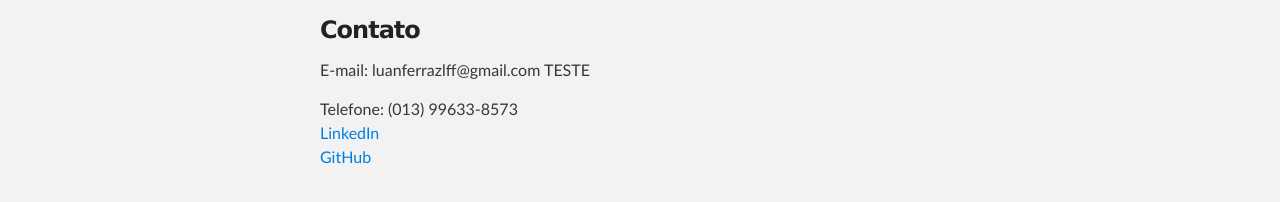
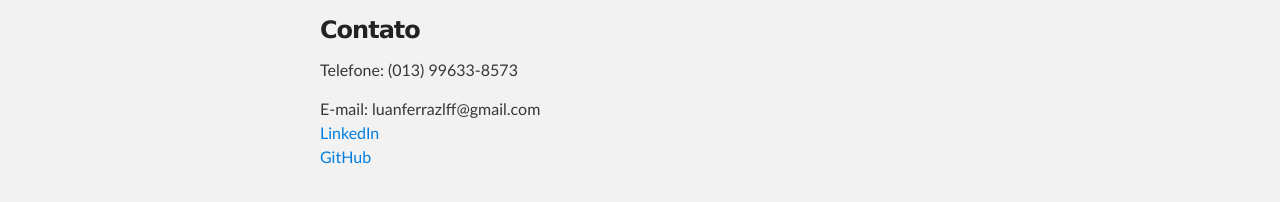
Before and after one commit to LuanFerraz/luanferraz.github.io, a plain HTML site: page index.html in a window 1280 px wide. Shown: the part 1926-2128 px from the top of the page. Drawn offline with Linux system fonts and the light colour scheme.

Commit message:
Update index.html

```diff
--- a/index.html
+++ b/index.html
@@ -110,8 +110,9 @@ Inglês avançado. </p></li>
 </ul>
 <h3>
 <a id="contato" class="anchor" href="#contato" aria-hidden="true"><span class="octicon octicon-link"></span></a>Contato</h3>
-<p>E-mail: <b>luanferrazlff@gmail.com TESTE</b>
+
 <p>Telefone: <b>(013) 99633-8573</b> <br>
+<p>E-mail: <b>luanferrazlff@gmail.com</b> <br>
 <a href="https://www.linkedin.com/profile/view?id=AAIAABpl9pMBW_iHMaeXMo2OlSVycM4uUFhngZQ&amp;trk=nav_responsive_tab_profile">LinkedIn </a>
 <br>
 <a href="https://github.com/LuanFerraz">GitHub </a></p>
```
